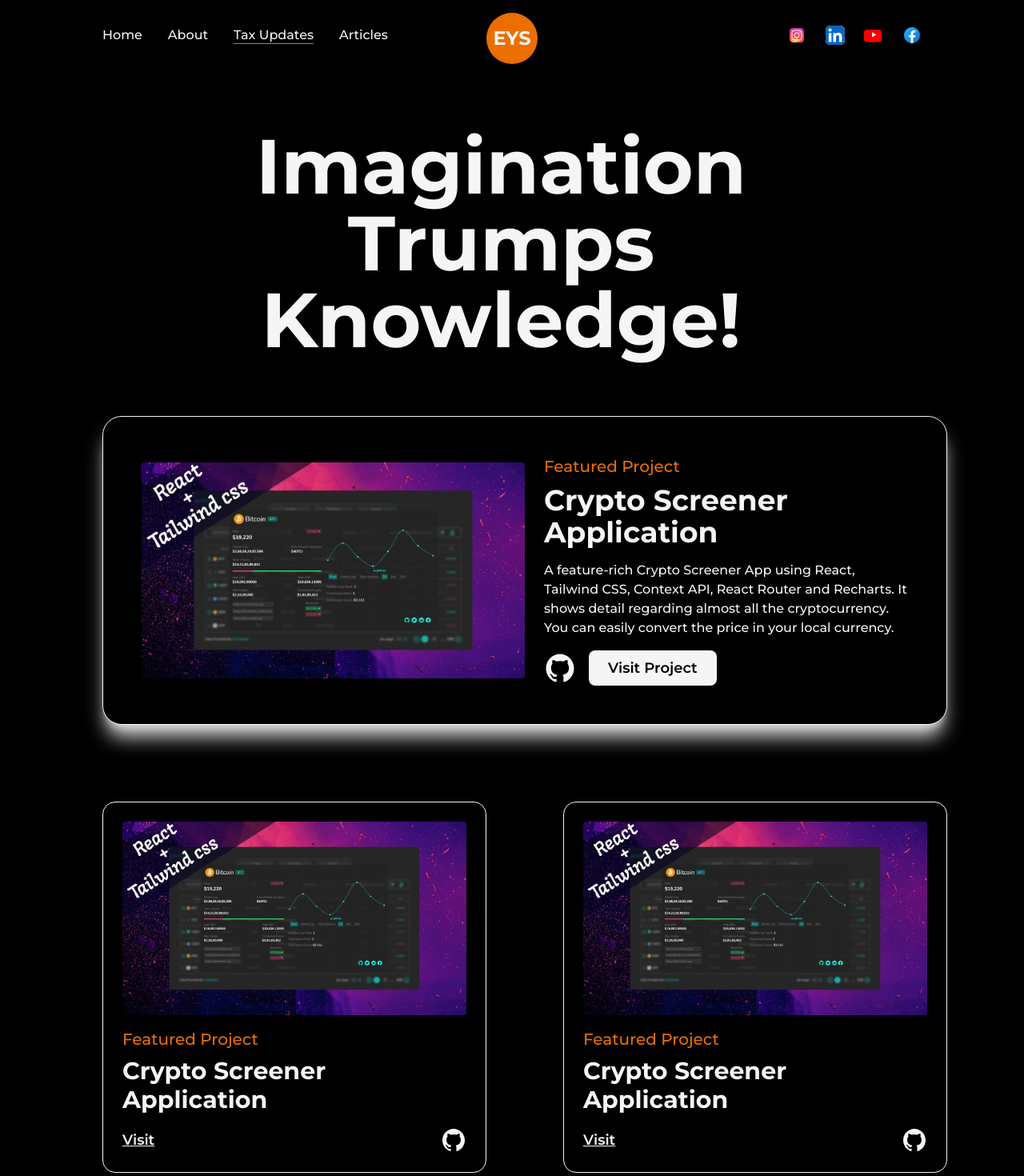
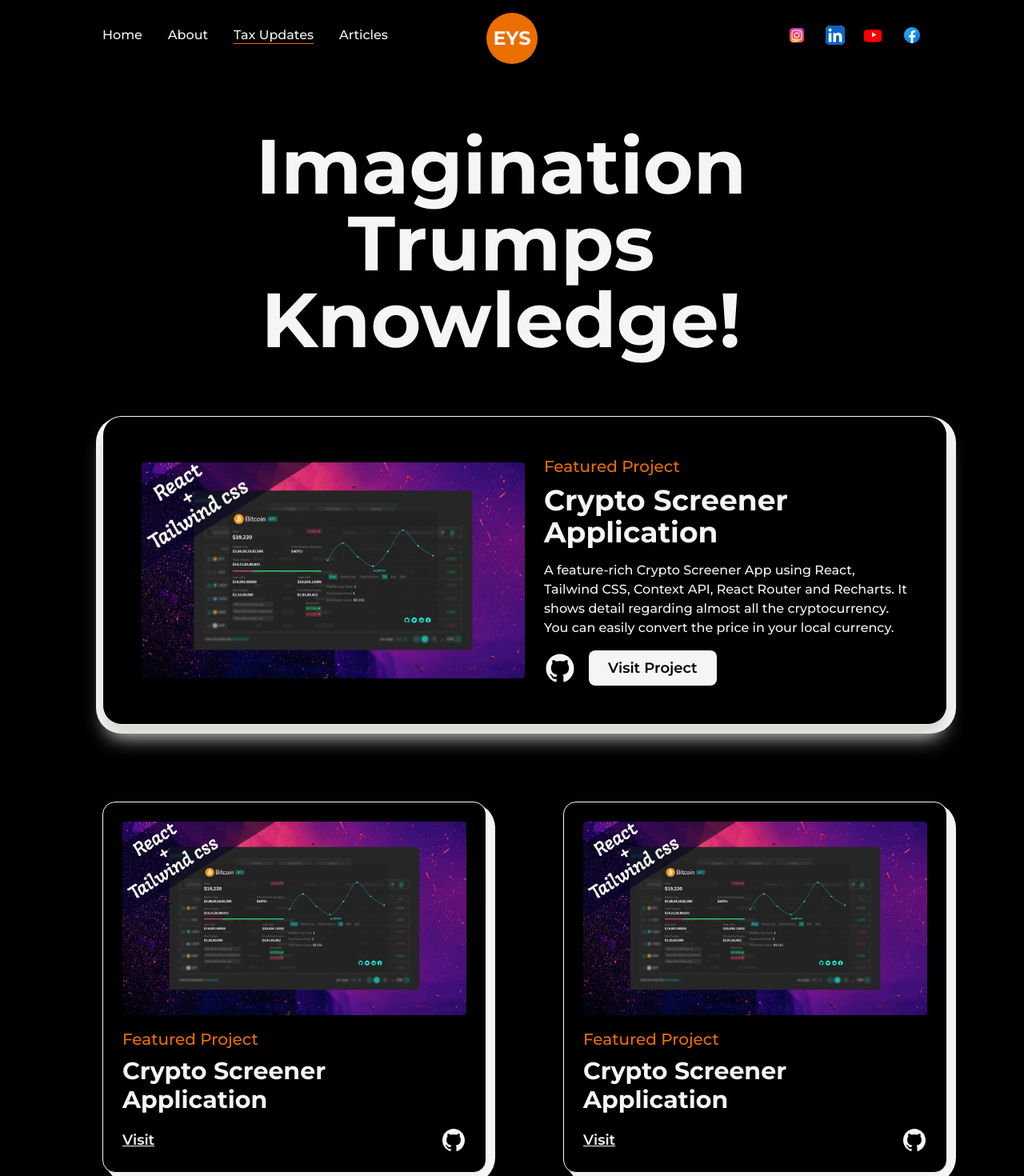
Before and after one commit to technoprogramming92/yash-portfolio-web, a Next.js app: page /updates in a window 1280 px wide. Shown: the top 1470 px of the page at 80% size. Built offline with nearby package versions, Linux system fonts and the light colour scheme.

Commit message:
timestamp updated

```diff
--- a/src/pages/updates.js
+++ b/src/pages/updates.js
@@ -11,7 +11,7 @@ const FeaturedUpdate=({type, title, summary, img, link, githubLink})=>{
   const FramerImage= motion(Image)
   return(
     <article className='flex w-full items-center justify-between rounded-3xl border border-solid border-[#f5f5f5] bg-[#000000] shadow-[#D6D6D4] shadow-xl p-12 relative'>
-
+    <div className="absolute top-0 -right-3 -z-10 w-[102%] h-[103%] rounded-[2rem] bg-[#f5f5f5]"/>
       <Link href={link} target='_blank' className='w-1/2 cursor-pointer overflow-hidden rounded'>
       <FramerImage src={img} alt={title} className="w-full h-auto" whileHover={{scale:1.05}}
       transition={{duration:0.2}}/>
@@ -36,6 +36,7 @@ const Project=({title,type,img,link,githubLink})=>{
   const FramerImage= motion(Image)
   return(
     <article className='w-full flex flex-col items-center justify-center rounded-2xl border border-solid border-[#f5f5f5] bg-[#000000] p-6 relative'>
+      <div className="absolute top-0 -right-3 -z-10 w-[102%] h-[103%] rounded-[2rem] bg-[#f5f5f5]"/>
 <Link href={link} target='_blank' className='w-full cursor-pointer overflow-hidden rounded'>
       <FramerImage src={img} alt={title} className="w-full h-auto" whileHover={{scale:1.05}}
       transition={{duration:0.2}}/>
```
Also changed, not shown: public/All-Texts/color-code-eys.txt.
